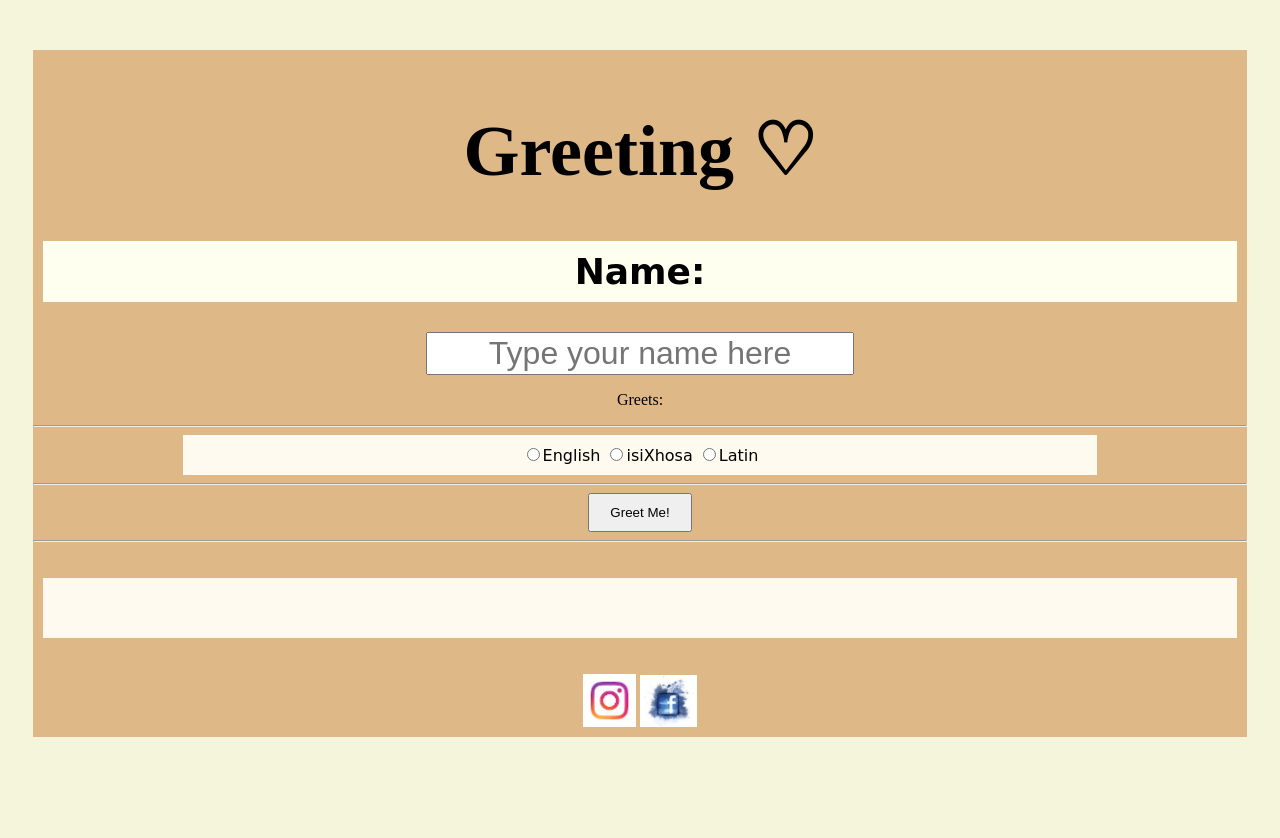
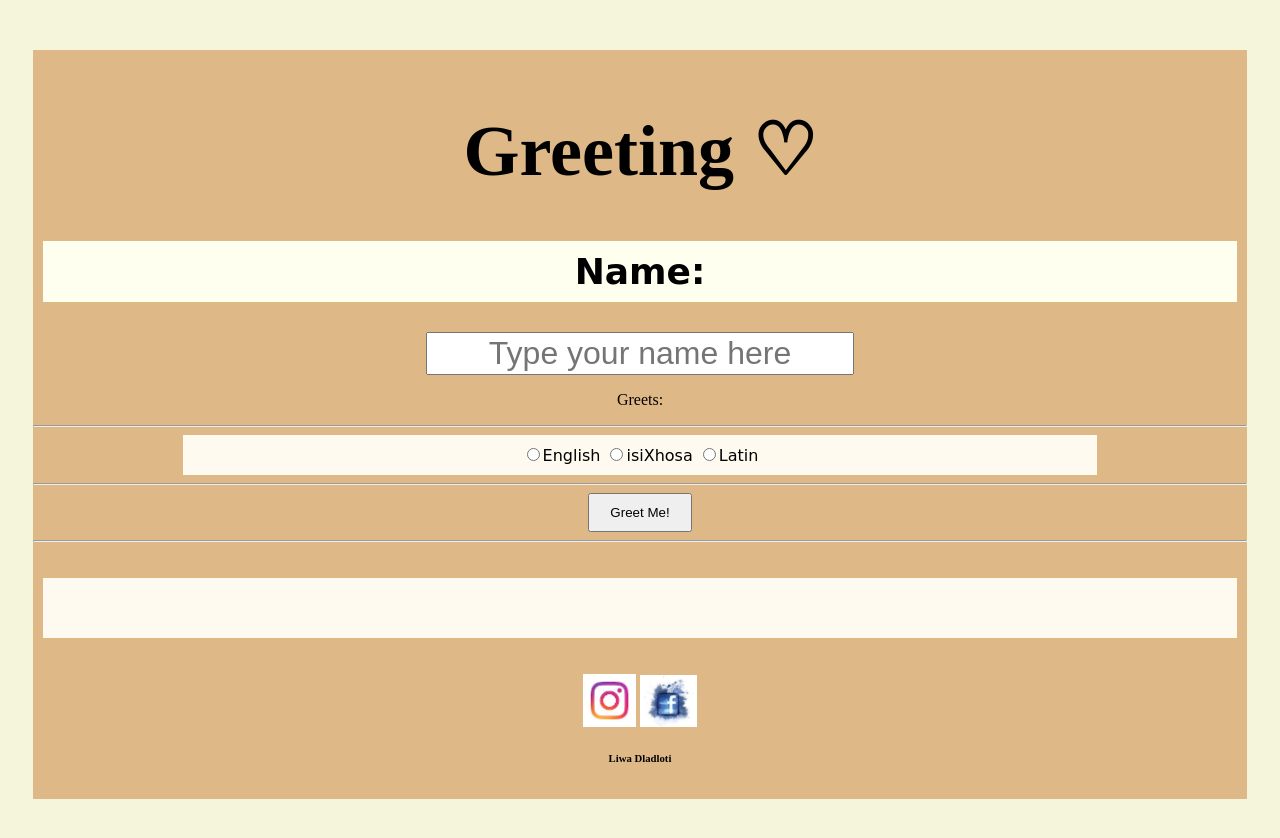
Before and after one commit to LiwaDladloti/Greetings, a plain HTML site: page index.html in a window 1280 px wide. Before the commit the page ends 800 px from the top, so only its background shows below. Drawn offline with Linux system fonts and the light colour scheme.

Commit message:
added my name in footer

```diff
--- a/index.html
+++ b/index.html
@@ -35,6 +35,7 @@
 <footer>
     <a href="https://www.instagram.com/dladloti_liwa" target="_blank"><img src = "download.jpg" title = "@dladloti_liwa" align = "center" width = "53"/></a>
     <a href = "https://www.facebook.com/liwa.dladloti" target="_blank"><img src = "images.jpg" title="Liwa Dladloti" align = "center" width="57"/> </a>
+    <h6>Liwa Dladloti</h6>
 </footer>
         </div>
 
```
